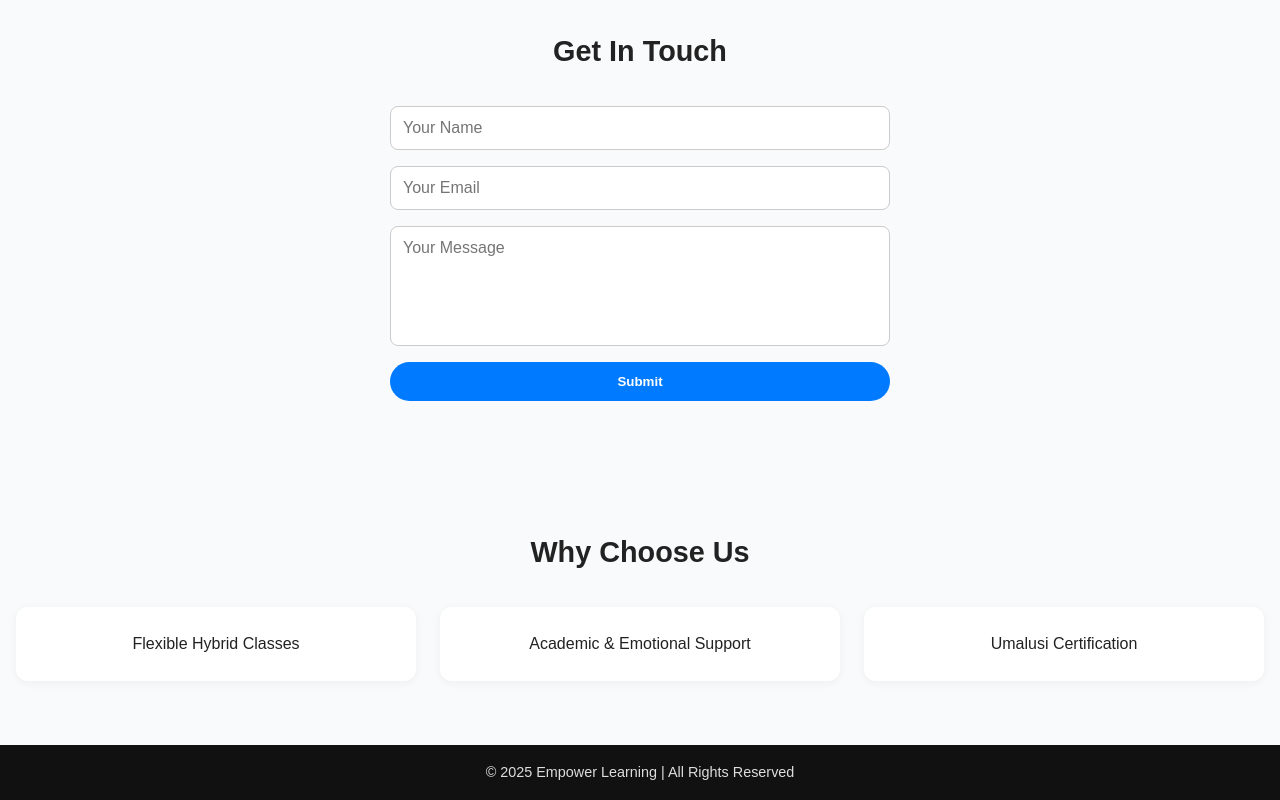
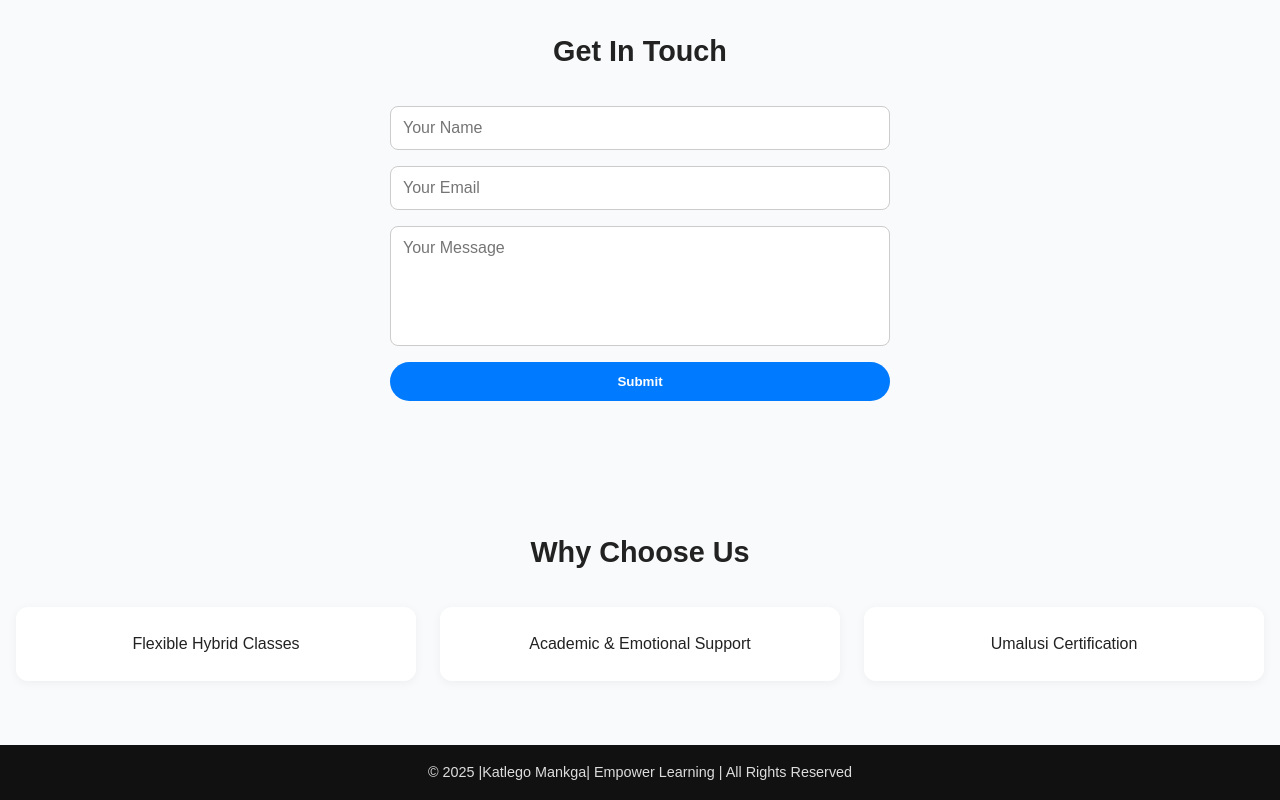
Before and after one commit to katlego22-maker/hybrid-learning-mvp, a plain HTML site: page index.html in a window 1280 px wide. Shown: the part 1275-2075 px from the top of the page. Drawn offline with Linux system fonts and the light colour scheme.

Commit message:
added my name in the footer

```diff
--- a/index.html
+++ b/index.html
@@ -80,7 +80,7 @@
 
   <!-- Footer -->
   <footer class="footer">
-    <p>© 2025 Empower Learning | All Rights Reserved</p>
+    <p>© 2025 |Katlego Mankga| Empower Learning | All Rights Reserved</p>
   </footer>
 
     <script src="script.js"></script>
```
